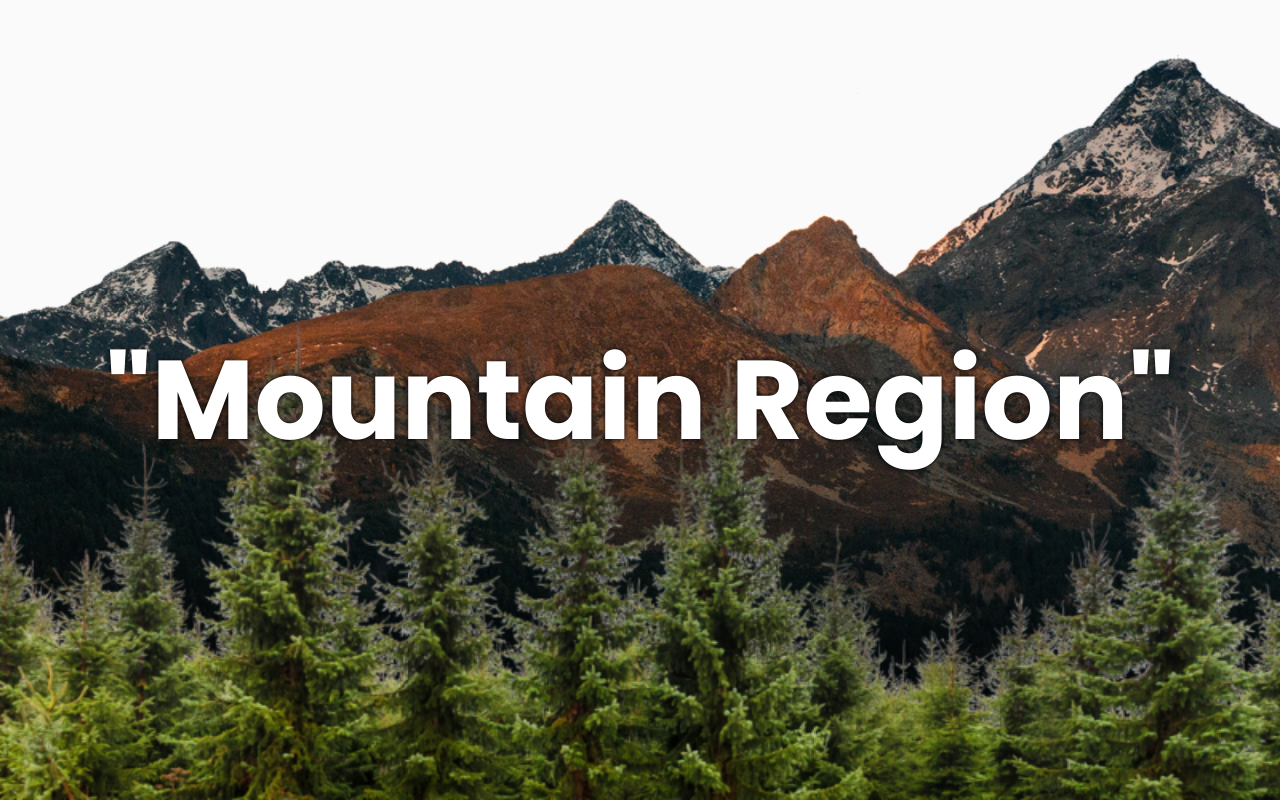
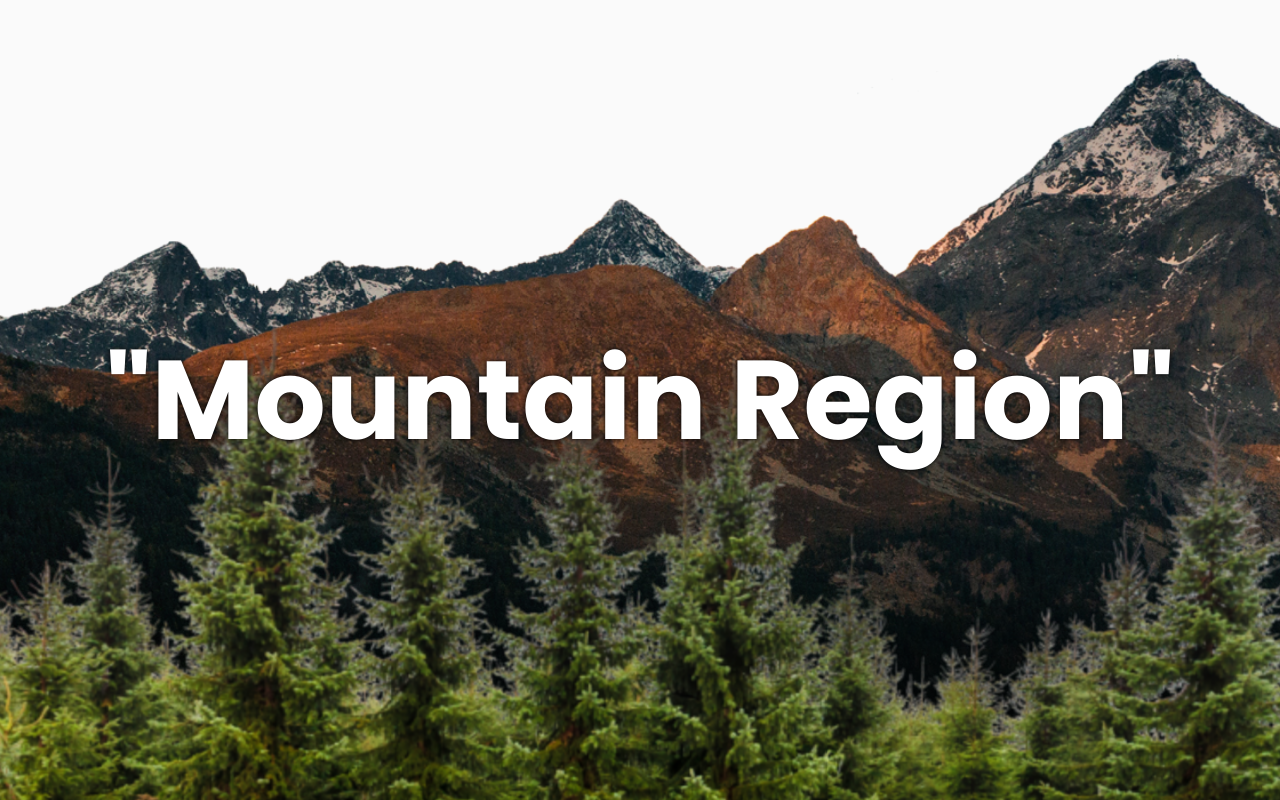
Before and after one commit to charleslamb212/PRLX, a plain HTML site: page index.html in a window 1280 px wide. Drawn offline with Linux system fonts and the light colour scheme.

Commit message:
css parallax

```diff
--- a/style.css
+++ b/style.css
@@ -20,7 +20,15 @@ header {
   align-items: center;
   height: 100%;
   transform-style: preserve-3d;
-  z-index: 1;
+  /* z-index: 1; */
+}
+
+.background {
+  transform: translateZ(-10px) scale(2);
+}
+
+.foreground {
+  transform: translateZ(-4px) scale(1.5);
 }
 
 .background,
```
